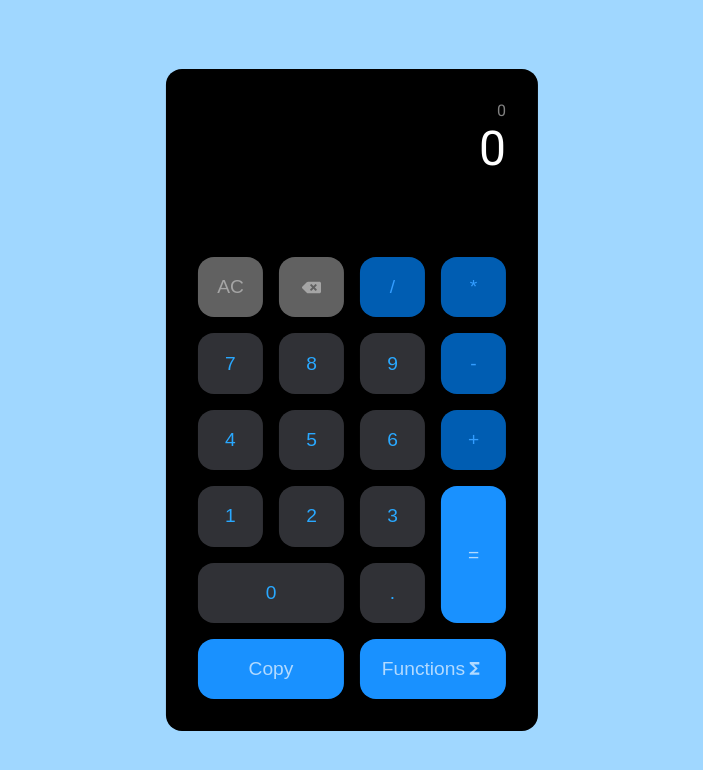
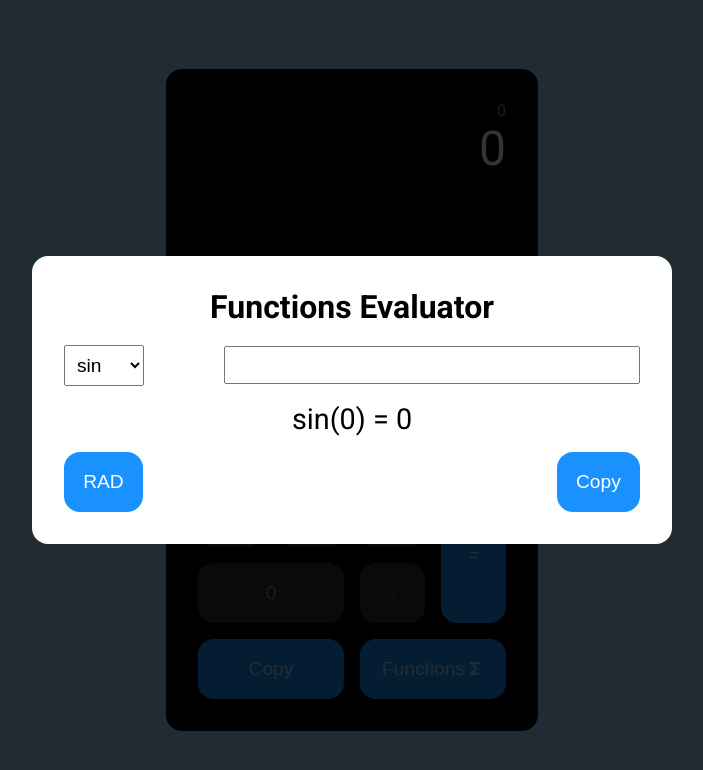
Before and after one commit to Gurupranav-tech/Calculator_react, a React (Vite) app: page /calculator in a window 1280 px wide. Both pictures are taken after a click on the button "Functions". Shown: the top 770 px of the page, without its empty margins (288-991 px from the left). Built offline with nearby package versions, Linux system fonts and the light colour scheme.

Commit message:
Added functions modal

```diff
--- /dev/null
+++ b/src/components/Backdrop.tsx
@@ -0,0 +1,32 @@
+import { ReactNode } from "react";
+import { motion } from "framer-motion";
+
+type Props = {
+  children: ReactNode;
+  onExit: () => void;
+};
+
+export default function Backdrop({ children, onExit }: Props) {
+  return (
+    <motion.div
+      onClick={onExit}
+      style={{
+        position: "absolute",
+        top: 0,
+        left: 0,
+        width: "100vw",
+        height: "100vh",
+        backgroundColor: "rgba(0, 0, 0, 0.8)",
+        display: "flex",
+        alignItems: "center",
+        justifyContent: "center",
+        color: "white",
+      }}
+      initial={{ opacity: 0 }}
+      animate={{ opacity: 1 }}
+      exit={{ opacity: 0 }}
+    >
+      {children}
+    </motion.div>
+  );
+}
--- a/src/components/FunctionsModal.tsx
+++ b/src/components/FunctionsModal.tsx
@@ -1,3 +1,82 @@
-export default function ModalsWindow() {
-  return <></>;
+import { motion } from "framer-motion";
+import Backdrop from "./Backdrop";
+import { useState } from "react";
+import AnimatedButton from "./AnimatedButton";
+import { degreesToRadians, formatNumber } from "../utils/formatter";
+
+type Props = {
+  onExit: () => void;
+};
+
+type SelectProps = "sin" | "cos" | "tan" | "sec" | "csc" | "cot";
+
+const trigFns = ["sin", "cos", "tan", "sec", "csc", "cot"];
+
+export default function FunctionsModalWindow({ onExit }: Props) {
+  const [selectValue, setSelectedValue] = useState<SelectProps>("sin");
+  const [angleType, setAngleType] = useState<"radians" | "degrees">("radians");
+  const [number, setNumber] = useState<number>();
+
+  const toggleAngleMode = () =>
+    setAngleType((p) => (p === "degrees" ? "radians" : "degrees"));
+
+  const convertNumber = (n: number) => {
+    if (trigFns.find((p) => p === selectValue)) {
+      if (angleType === "degrees") return degreesToRadians(n);
+    }
+    return n;
+  };
+
+  return (
+    <Backdrop onExit={onExit}>
+      <motion.div
+        className="functions-container"
+        onClick={(e) => e.stopPropagation()}
+      >
+        <div className="functions-header">
+          <h1>Functions Evaluator</h1>
+        </div>
+        <div className="controls-container">
+          <select
+            defaultValue="sin"
+            name="functions-selector"
+            value={selectValue}
+            onChange={(e) => setSelectedValue(e.target.value as SelectProps)}
+          >
+            <option value="sin">sin</option>
+            <option value="cos">cos</option>
+            <option value="tan">tan</option>
+            <option value="sec">sec</option>
+            <option value="csc">csc</option>
+            <option value="cot">cot</option>
+          </select>
+          <input
+            type="number"
+            name="input"
+            id="input"
+            value={number === 0 ? "" : number}
+            onChange={(e) => setNumber(+e.target.value)}
+          />
+        </div>
+        <div className="functions-results-container">
+          <p>
+            {selectValue}({number ? formatNumber(convertNumber(number)) : 0}) ={" "}
+            {Math.sin(convertNumber(number || 0))}
+          </p>
+        </div>
+        <div className="functions-copypaste-btns">
+          <AnimatedButton
+            data-value="angle-type"
+            className="calc-btn equal copy"
+            onClick={toggleAngleMode}
+          >
+            {angleType === "degrees" ? "DEG" : "RAD"}
+          </AnimatedButton>
+          <AnimatedButton data-value="copy" className="calc-btn equal copy">
+            Copy
+          </AnimatedButton>
+        </div>
+      </motion.div>
+    </Backdrop>
+  );
 }
--- a/src/index.css
+++ b/src/index.css
@@ -200,3 +200,54 @@ body {
 .results-container > .sub-result {
   color: #818181;
 }
+
+.functions-container {
+  background-color: white;
+  color: black;
+  padding: 2rem;
+  border-radius: 1rem;
+  min-width: 40rem;
+}
+
+.functions-header {
+  text-align: center;
+}
+
+.controls-container {
+  margin-top: 1.2rem;
+  display: flex;
+  align-items: center;
+  gap: 5rem;
+}
+
+.controls-container > select {
+  outline: none;
+  font-size: 1.2rem;
+  min-width: 5rem;
+  padding: 0.5rem;
+}
+
+.controls-container > input {
+  width: 100%;
+  outline: none;
+  font-size: 1rem;
+  padding: 0.5rem;
+}
+
+.functions-results-container {
+  margin-top: 1rem;
+  color: black;
+  text-align: center;
+  font-size: 1.8rem;
+}
+
+.functions-copypaste-btns {
+  margin-top: 1rem;
+  display: flex;
+  align-items: center;
+  justify-content: space-between;
+}
+
+.calc-btn.equal.copy {
+  color: white;
+}
--- a/src/pages/Calculator.tsx
+++ b/src/pages/Calculator.tsx
@@ -29,6 +29,7 @@ export default function Calculator() {
   const [prevNumberType, setPrevNumberTyped] = useState<number>(0);
   const [operator, setOperator] = useState<Operator>("None");
   const [decimalAdded, setDecimalAdded] = useState<boolean>(false);
+  const [modalOpen, setModalOpen] = useState<boolean>(false);
 
   const handleClick = (n: number) => () =>
     setNumberStr((prev) => prev + `${n}`);
@@ -222,13 +223,14 @@ export default function Calculator() {
           <AnimatedButton
             data-value="paste"
             className="calc-btn two-col clipboard"
+            onClick={() => setModalOpen(true)}
           >
             Functions <MdFunctions />
           </AnimatedButton>
         </div>
       </div>
       <AnimatePresence>
-        <FunctionsModal />
+        {modalOpen && <FunctionsModal onExit={() => setModalOpen(false)} />}
       </AnimatePresence>
     </>
   );
--- a/src/utils/formatter.ts
+++ b/src/utils/formatter.ts
@@ -1,4 +1,6 @@
 const NumberFormatter  = new Intl.NumberFormat('en-US')
+
+const PI: number = 3.14159265358979323846264338327950288419716939937510582097494459230781640628620899;
 
 export function formatNumber(number: number) {
   return NumberFormatter.format(number);
@@ -7,3 +9,11 @@ export function formatNumber(number: number) {
 export function removeLastDigit(n: number) {
   return (n / 10) - (n % 10) / 10;
 }
+
+export function degreesToRadians(n: number): number {
+  return n * PI / 180;
+}
+
+export function radiansToDegrees(n: number): number {
+  return n * 180 / PI;
+}
```
